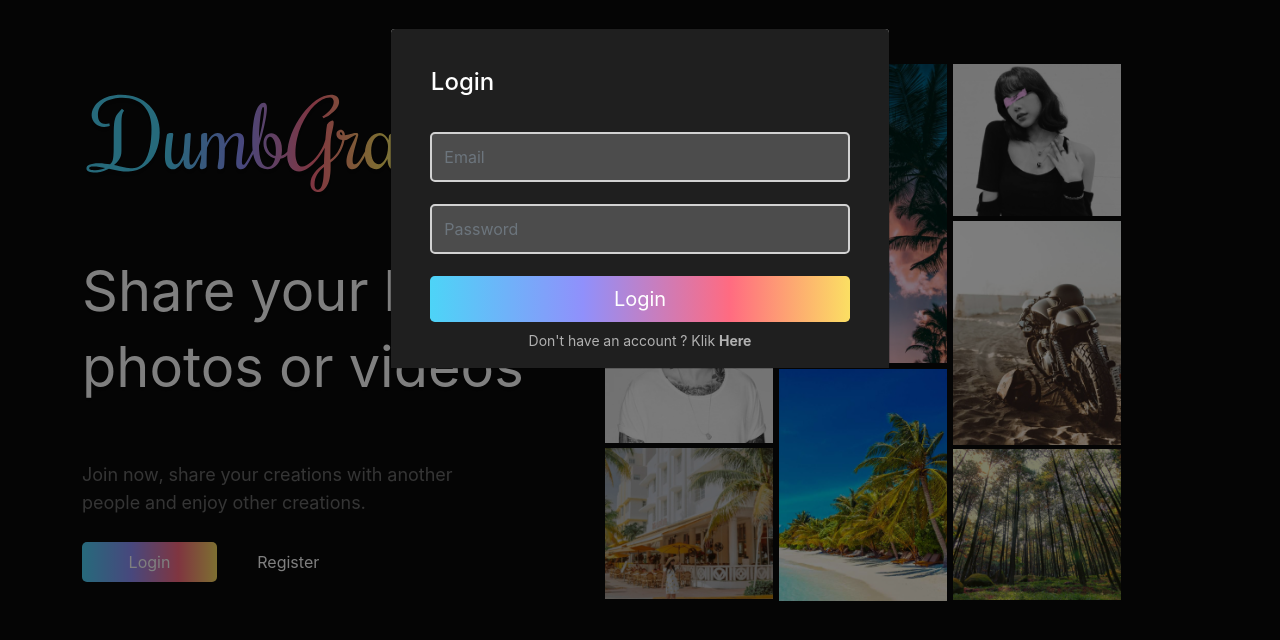
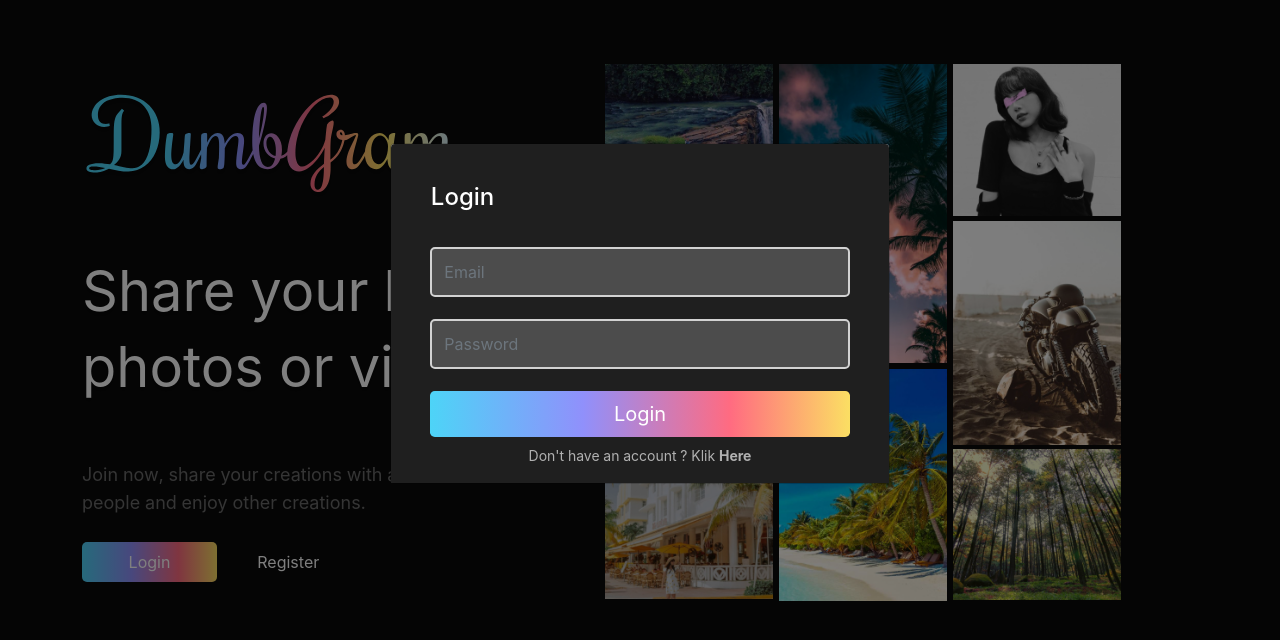
Before and after one commit to ideapedyudi/fe_dumpgram, a React (Create React App) app: page / in a window 1280 px wide. Both pictures are taken after a click on the button "Login". Shown: the top 640 px of the page. Built offline with nearby package versions, Linux system fonts and the light colour scheme.

Commit message:
add modal

```diff
--- a/src/components/organisms/Login.js
+++ b/src/components/organisms/Login.js
@@ -23,7 +23,7 @@ function Login(props) {
         <>
             {/* ----------- modal ---------- */}
             { showRegisterModal ? <Register isOpen={true} /> : null}
-            <Modal show={show} onHide={handleClose}>
+            <Modal show={show} onHide={handleClose} className="loginModal">
                 <Modal.Header className="border-0 modal-header">
                     <Modal.Title>Login</Modal.Title>
                 </Modal.Header>
--- a/src/components/organisms/Register.js
+++ b/src/components/organisms/Register.js
@@ -57,7 +57,7 @@ function Register(props) {
         <>
             {/* ----------- modal ---------- */}
             { showLogin ? <Login isOpen={true} /> : null}
-            <Modal show={show} onHide={handleClose}>
+            <Modal show={show} onHide={handleClose} className="loginRegister">
                 <Modal.Header className="border-0 modal-header">
                     <Modal.Title>Register</Modal.Title>
                 </Modal.Header>
--- a/src/components/style/Login.css
+++ b/src/components/style/Login.css
@@ -62,3 +62,7 @@
 .linklogin:hover{
     color: #B1B1B1;
 }
+
+.loginModal {
+    margin-top: 9%;
+}
--- a/src/components/style/Register.css
+++ b/src/components/style/Register.css
@@ -67,3 +67,8 @@
 .linklogin:hover{
     color: #B1B1B1;
 }
+
+.loginRegister {
+    width: 400px;
+    margin: 60px 35%;
+}
```
